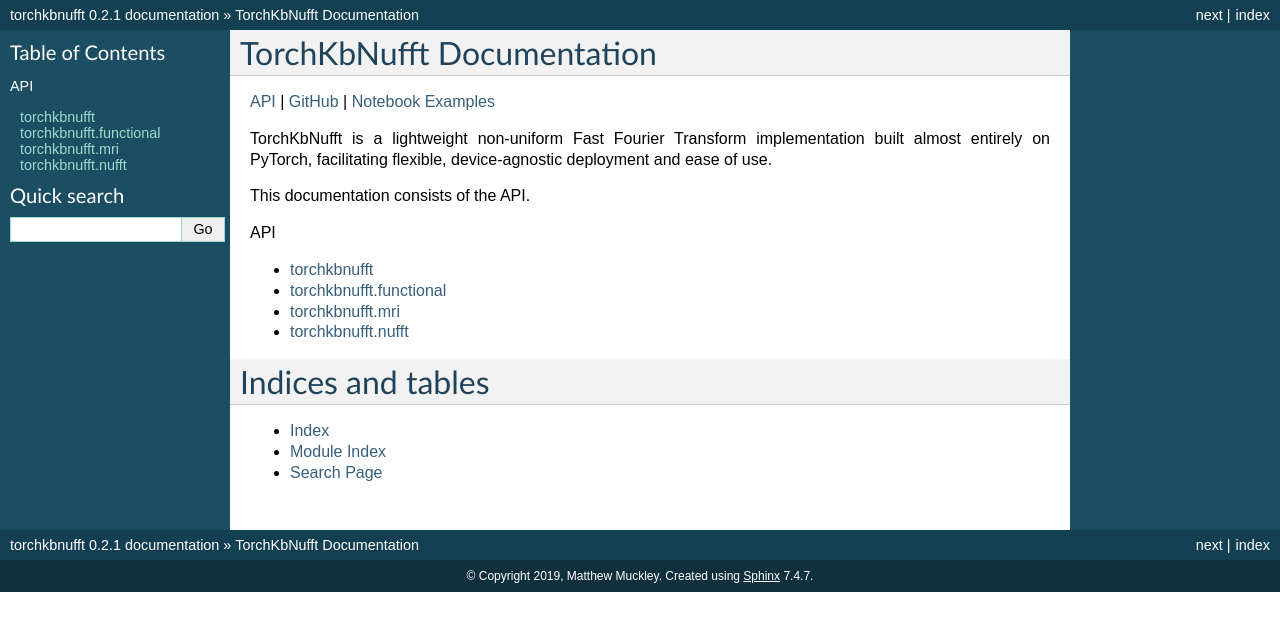
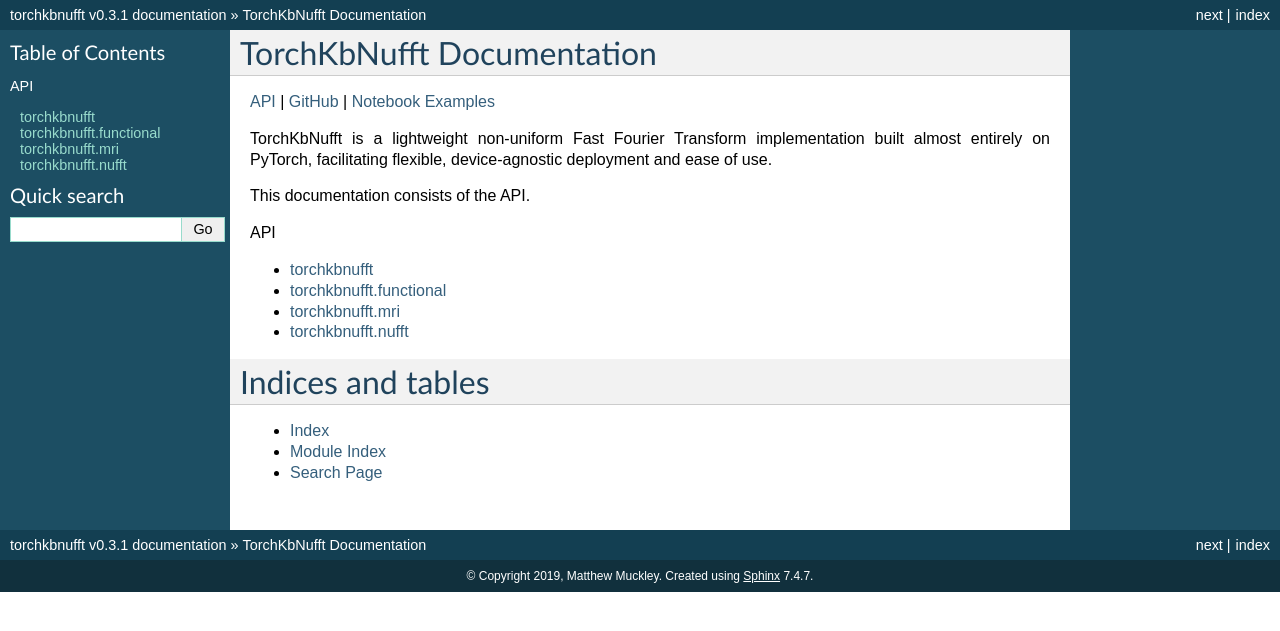
Before and after one commit to mmuckley/torchkbnufft, a Sphinx documentation site: the page built from docs/source/index.rst, in a window 1280 px wide. Shown: the top 631 px of the page. Built offline with Sphinx 7.4.7, drawn with Linux system fonts in a browser that asks for light colours.

Commit message:
Patch for documentation, spurious PyPI files.

```diff
--- a/docs/source/conf.py
+++ b/docs/source/conf.py
@@ -22,7 +22,7 @@ copyright = '2019, Matthew Muckley'
 author = 'Matthew Muckley'
 
 # The full version, including alpha/beta/rc tags
-release = '0.2.1'
+release = 'v0.3.1'
 
 
 # -- General configuration ---------------------------------------------------
--- a/torchkbnufft/__init__.py
+++ b/torchkbnufft/__init__.py
@@ -1,6 +1,6 @@
 """Package info"""
 
-__version__ = '0.3.0'
+__version__ = '0.3.1'
 __author__ = 'Matthew Muckley'
 __author_email__ = 'Matthew.Muckley@nyulangone.org'
 __license__ = 'MIT'
```
Also changed, not shown: 1 other file.
